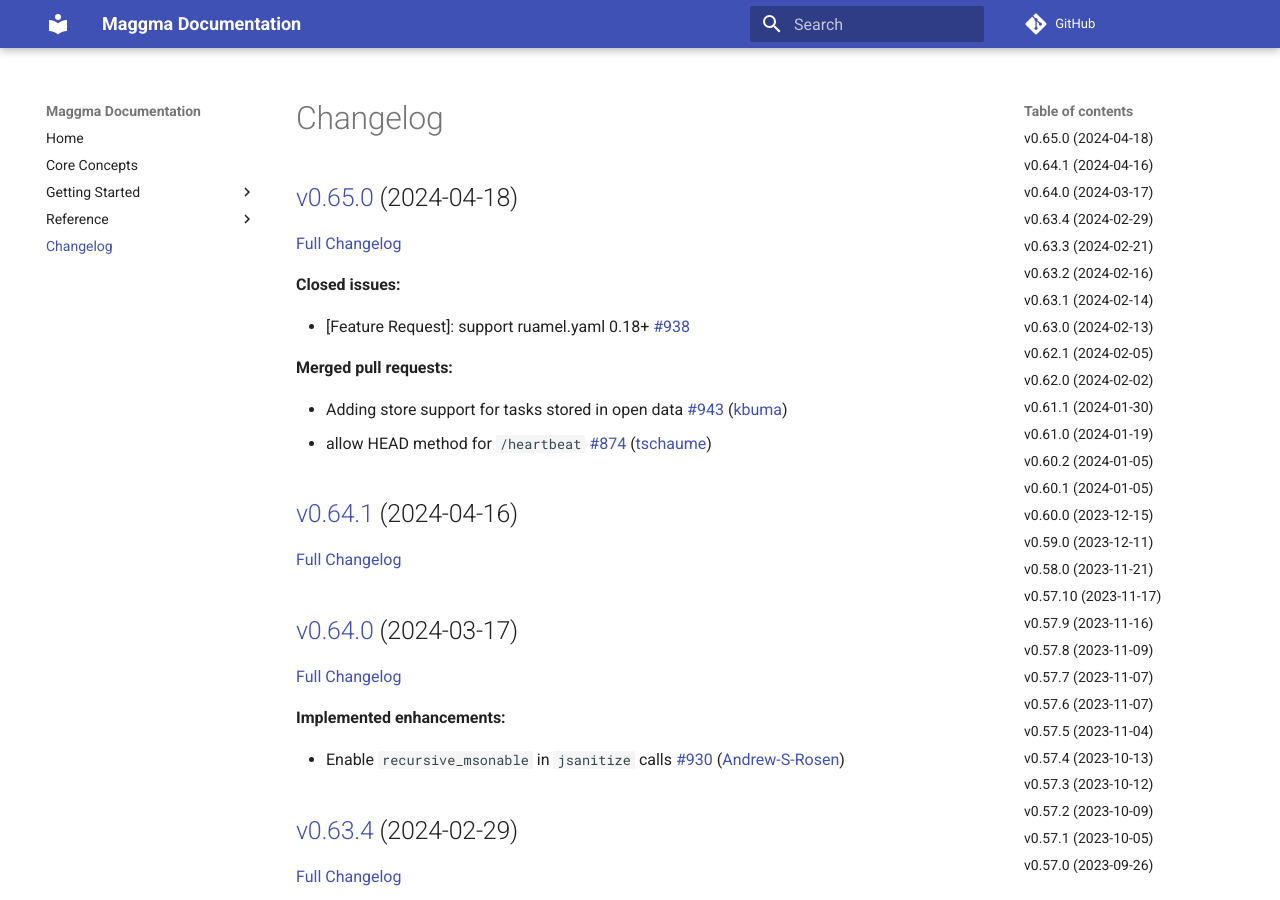
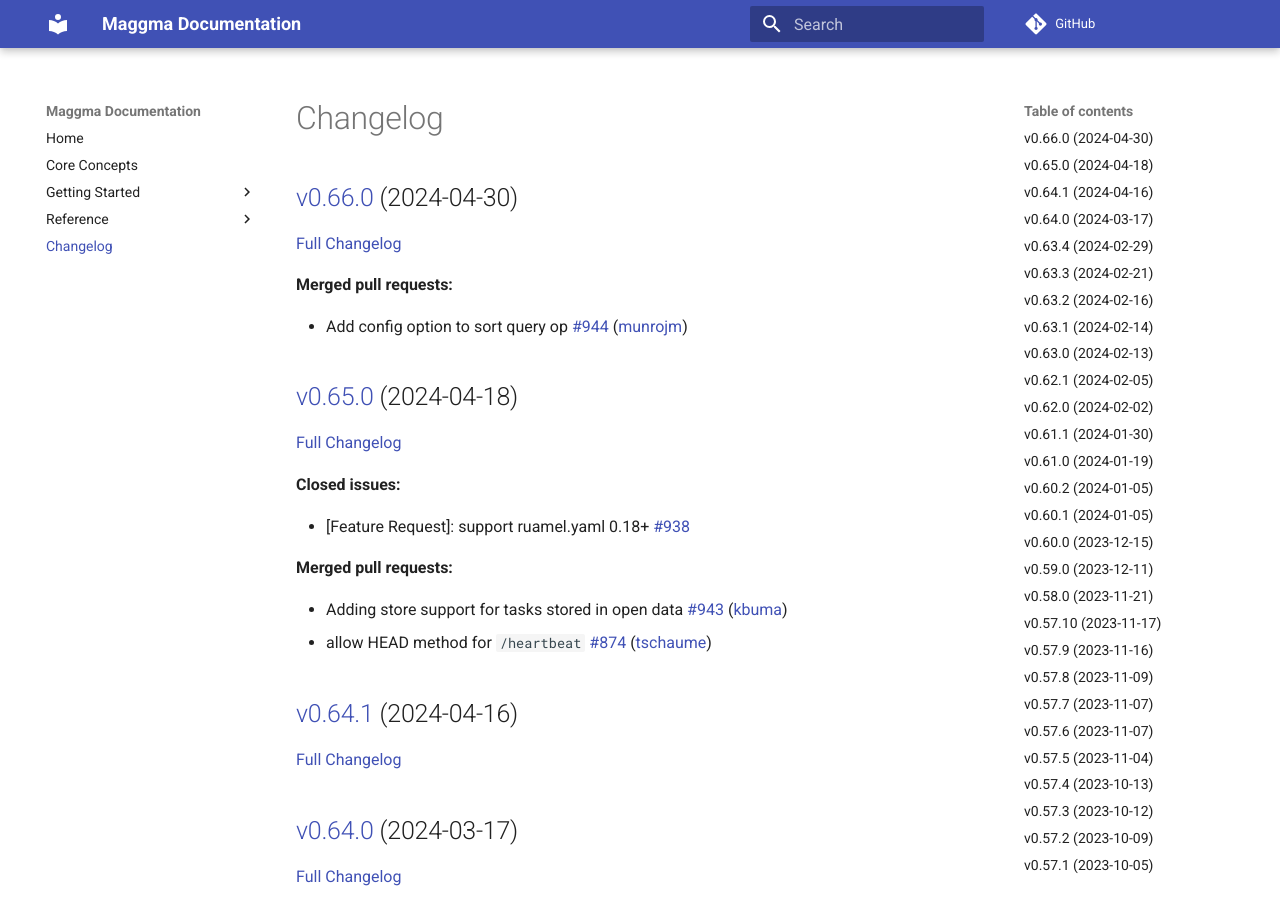
Before and after one commit to materialsproject/maggma, an MkDocs documentation site: the page built from docs/CHANGELOG.md, in a window 1280 px wide and 900 px high. Built offline with MkDocs 1.6.1 and Material for MkDocs 9.7.7, drawn with Linux system fonts in a browser that asks for light colours; comment, search, counter and statistics services are not loaded; some of the changed text lies outside the part shown.

Commit message:
Updated CHANGELOG.md

```diff
--- a/docs/CHANGELOG.md
+++ b/docs/CHANGELOG.md
@@ -1,4 +1,12 @@
 # Changelog
+
+## [v0.66.0](https://github.com/materialsproject/maggma/tree/v0.66.0) (2024-04-30)
+
+[Full Changelog](https://github.com/materialsproject/maggma/compare/v0.65.0...v0.66.0)
+
+**Merged pull requests:**
+
+- Add config option to sort query op [\#944](https://github.com/materialsproject/maggma/pull/944) ([munrojm](https://github.com/munrojm))
 
 ## [v0.65.0](https://github.com/materialsproject/maggma/tree/v0.65.0) (2024-04-18)
 
@@ -243,7 +251,7 @@
 
 ## [v0.57.0](https://github.com/materialsproject/maggma/tree/v0.57.0) (2023-09-26)
 
-[Full Changelog](https://github.com/materialsproject/maggma/compare/v0.56.0...v0.57.0)
+[Full Changelog](https://github.com/materialsproject/maggma/compare/v0.55.0...v0.57.0)
 
 **Merged pull requests:**
 
@@ -253,13 +261,13 @@
 - Automated dependency upgrades [\#860](https://github.com/materialsproject/maggma/pull/860) ([github-actions[bot]](https://github.com/apps/github-actions))
 - Update @arosen93 to @Andrew-S-Rosen [\#859](https://github.com/materialsproject/maggma/pull/859) ([Andrew-S-Rosen](https://github.com/Andrew-S-Rosen))
 
+## [v0.55.0](https://github.com/materialsproject/maggma/tree/v0.55.0) (2023-09-06)
+
+[Full Changelog](https://github.com/materialsproject/maggma/compare/v0.56.0...v0.55.0)
+
 ## [v0.56.0](https://github.com/materialsproject/maggma/tree/v0.56.0) (2023-09-06)
 
-[Full Changelog](https://github.com/materialsproject/maggma/compare/v0.55.0...v0.56.0)
-
-## [v0.55.0](https://github.com/materialsproject/maggma/tree/v0.55.0) (2023-09-06)
-
-[Full Changelog](https://github.com/materialsproject/maggma/compare/v0.54.0...v0.55.0)
+[Full Changelog](https://github.com/materialsproject/maggma/compare/v0.54.0...v0.56.0)
 
 **Closed issues:**
 
@@ -326,19 +334,19 @@
 
 ## [v0.51.25](https://github.com/materialsproject/maggma/tree/v0.51.25) (2023-07-27)
 
-[Full Changelog](https://github.com/materialsproject/maggma/compare/v0.51.24...v0.51.25)
+[Full Changelog](https://github.com/materialsproject/maggma/compare/v0.51.23...v0.51.25)
 
 **Merged pull requests:**
 
 - Some cleanup: `isort`, updated classifiers, remove unused kwarg [\#833](https://github.com/materialsproject/maggma/pull/833) ([Andrew-S-Rosen](https://github.com/Andrew-S-Rosen))
 
+## [v0.51.23](https://github.com/materialsproject/maggma/tree/v0.51.23) (2023-07-21)
+
+[Full Changelog](https://github.com/materialsproject/maggma/compare/v0.51.24...v0.51.23)
+
 ## [v0.51.24](https://github.com/materialsproject/maggma/tree/v0.51.24) (2023-07-21)
 
-[Full Changelog](https://github.com/materialsproject/maggma/compare/v0.51.23...v0.51.24)
-
-## [v0.51.23](https://github.com/materialsproject/maggma/tree/v0.51.23) (2023-07-21)
-
-[Full Changelog](https://github.com/materialsproject/maggma/compare/v0.51.22...v0.51.23)
+[Full Changelog](https://github.com/materialsproject/maggma/compare/v0.51.22...v0.51.24)
 
 **Closed issues:**
 
@@ -422,19 +430,19 @@
 
 ## [v0.51.13](https://github.com/materialsproject/maggma/tree/v0.51.13) (2023-07-06)
 
-[Full Changelog](https://github.com/materialsproject/maggma/compare/v0.51.11...v0.51.13)
+[Full Changelog](https://github.com/materialsproject/maggma/compare/v0.51.12...v0.51.13)
 
 **Merged pull requests:**
 
 - Add explicit store close to resources [\#814](https://github.com/materialsproject/maggma/pull/814) ([munrojm](https://github.com/munrojm))
 
+## [v0.51.12](https://github.com/materialsproject/maggma/tree/v0.51.12) (2023-06-27)
+
+[Full Changelog](https://github.com/materialsproject/maggma/compare/v0.51.11...v0.51.12)
+
 ## [v0.51.11](https://github.com/materialsproject/maggma/tree/v0.51.11) (2023-06-27)
 
-[Full Changelog](https://github.com/materialsproject/maggma/compare/v0.51.12...v0.51.11)
-
-## [v0.51.12](https://github.com/materialsproject/maggma/tree/v0.51.12) (2023-06-27)
-
-[Full Changelog](https://github.com/materialsproject/maggma/compare/v0.51.10...v0.51.12)
+[Full Changelog](https://github.com/materialsproject/maggma/compare/v0.51.10...v0.51.11)
 
 ## [v0.51.10](https://github.com/materialsproject/maggma/tree/v0.51.10) (2023-06-27)
 
@@ -500,19 +508,19 @@
 
 ## [v0.51.4](https://github.com/materialsproject/maggma/tree/v0.51.4) (2023-06-02)
 
-[Full Changelog](https://github.com/materialsproject/maggma/compare/v0.51.2...v0.51.4)
+[Full Changelog](https://github.com/materialsproject/maggma/compare/v0.51.3...v0.51.4)
 
 **Merged pull requests:**
 
 - modify JSONStore file creation [\#792](https://github.com/materialsproject/maggma/pull/792) ([gpetretto](https://github.com/gpetretto))
 
+## [v0.51.3](https://github.com/materialsproject/maggma/tree/v0.51.3) (2023-05-29)
+
+[Full Changelog](https://github.com/materialsproject/maggma/compare/v0.51.2...v0.51.3)
+
 ## [v0.51.2](https://github.com/materialsproject/maggma/tree/v0.51.2) (2023-05-29)
 
-[Full Changelog](https://github.com/materialsproject/maggma/compare/v0.51.3...v0.51.2)
-
-## [v0.51.3](https://github.com/materialsproject/maggma/tree/v0.51.3) (2023-05-29)
-
-[Full Changelog](https://github.com/materialsproject/maggma/compare/v0.51.1...v0.51.3)
+[Full Changelog](https://github.com/materialsproject/maggma/compare/v0.51.1...v0.51.2)
 
 **Merged pull requests:**
 
@@ -649,19 +657,19 @@
 
 ## [v0.49.9](https://github.com/materialsproject/maggma/tree/v0.49.9) (2022-11-01)
 
-[Full Changelog](https://github.com/materialsproject/maggma/compare/v0.49.8...v0.49.9)
+[Full Changelog](https://github.com/materialsproject/maggma/compare/v0.49.7...v0.49.9)
 
 **Merged pull requests:**
 
 - Parse datetime with dateutil [\#741](https://github.com/materialsproject/maggma/pull/741) ([munrojm](https://github.com/munrojm))
 
+## [v0.49.7](https://github.com/materialsproject/maggma/tree/v0.49.7) (2022-10-25)
+
+[Full Changelog](https://github.com/materialsproject/maggma/compare/v0.49.8...v0.49.7)
+
 ## [v0.49.8](https://github.com/materialsproject/maggma/tree/v0.49.8) (2022-10-25)
 
-[Full Changelog](https://github.com/materialsproject/maggma/compare/v0.49.7...v0.49.8)
-
-## [v0.49.7](https://github.com/materialsproject/maggma/tree/v0.49.7) (2022-10-25)
-
-[Full Changelog](https://github.com/materialsproject/maggma/compare/v0.49.6...v0.49.7)
+[Full Changelog](https://github.com/materialsproject/maggma/compare/v0.49.6...v0.49.8)
 
 **Merged pull requests:**
 
```
